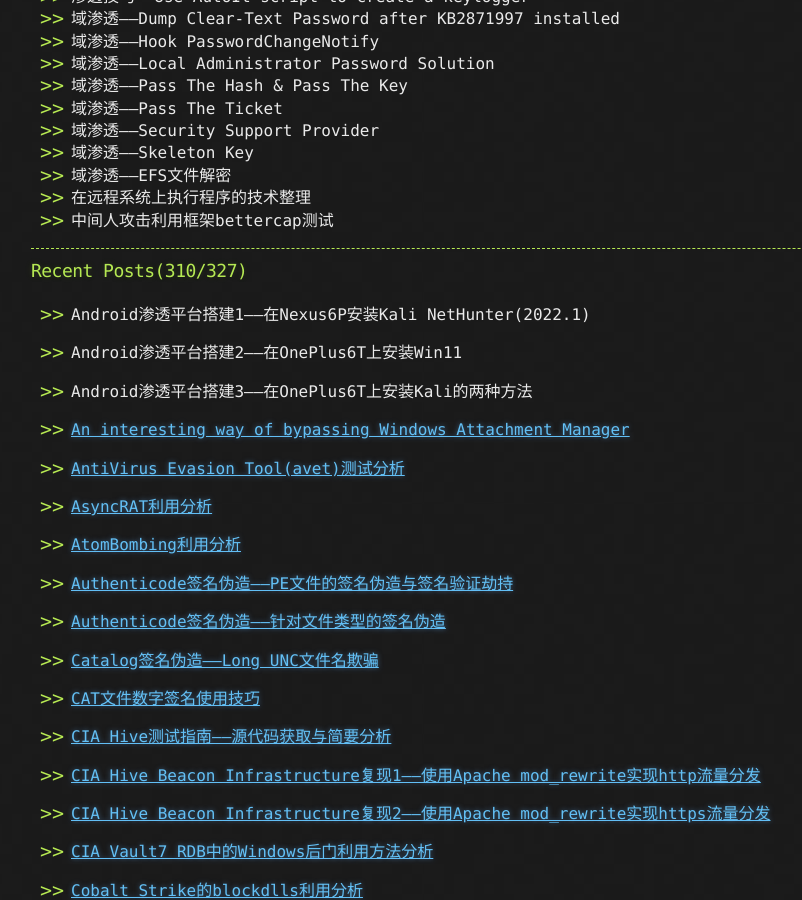
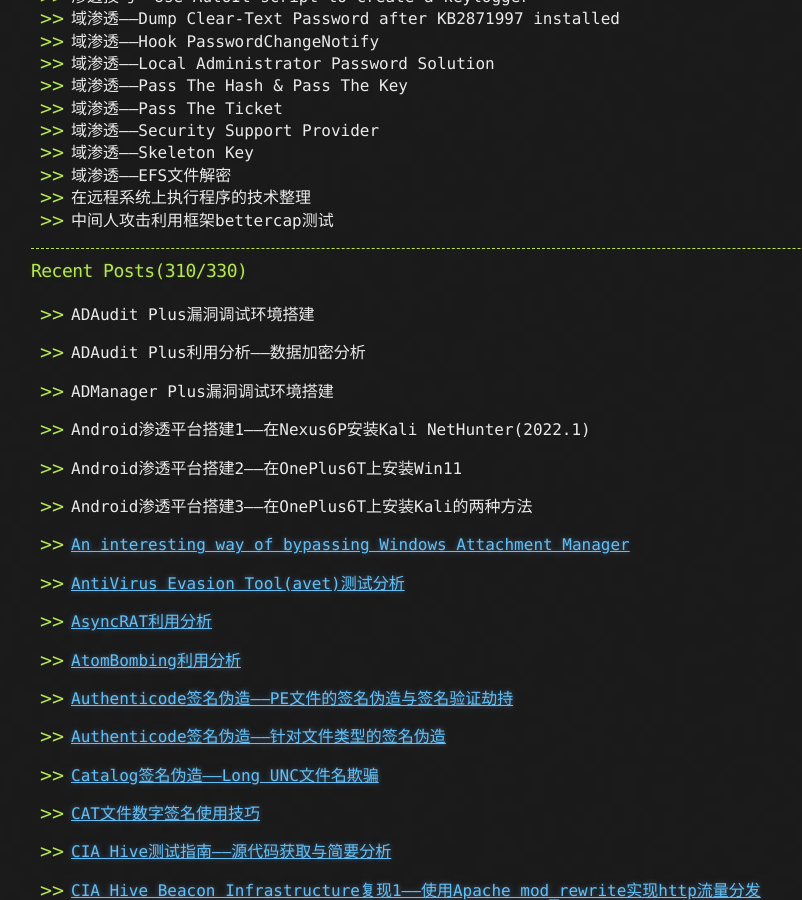
Before and after one commit to 3gstudent/3gstudent.github.io, a Jekyll site: the page built from about.md, in a window 1280 px wide and 900 px high, scrolled down 1093 px. Shown: the whole window, without its empty margins (109-911 px from the left). Built offline with Jekyll 4.4.1, drawn with Linux system fonts in a browser that asks for light colours.

Commit message:
Update about.md

```diff
--- a/about.md
+++ b/about.md
@@ -62,7 +62,16 @@ Github:   [3gstudent](https://github.com/3gstudent)
 
 ---
 
-### Recent Posts(310/327)
+### Recent Posts(310/330)
+
+-
+ ADAudit Plus漏洞调试环境搭建
+
+-
+ ADAudit Plus利用分析——数据加密分析
+
+-
+ ADManager Plus漏洞调试环境搭建
 
 -
  Android渗透平台搭建1——在Nexus6P安装Kali NetHunter(2022.1)
```
